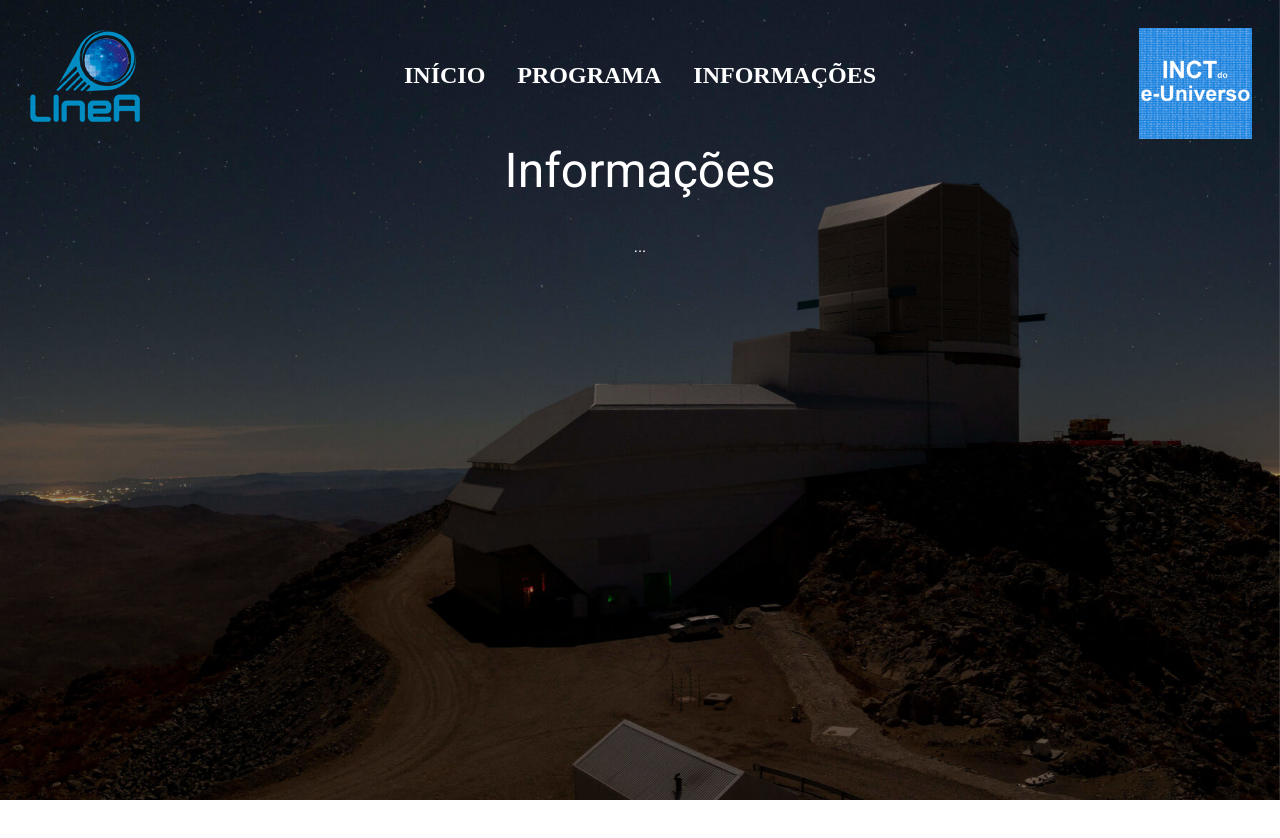
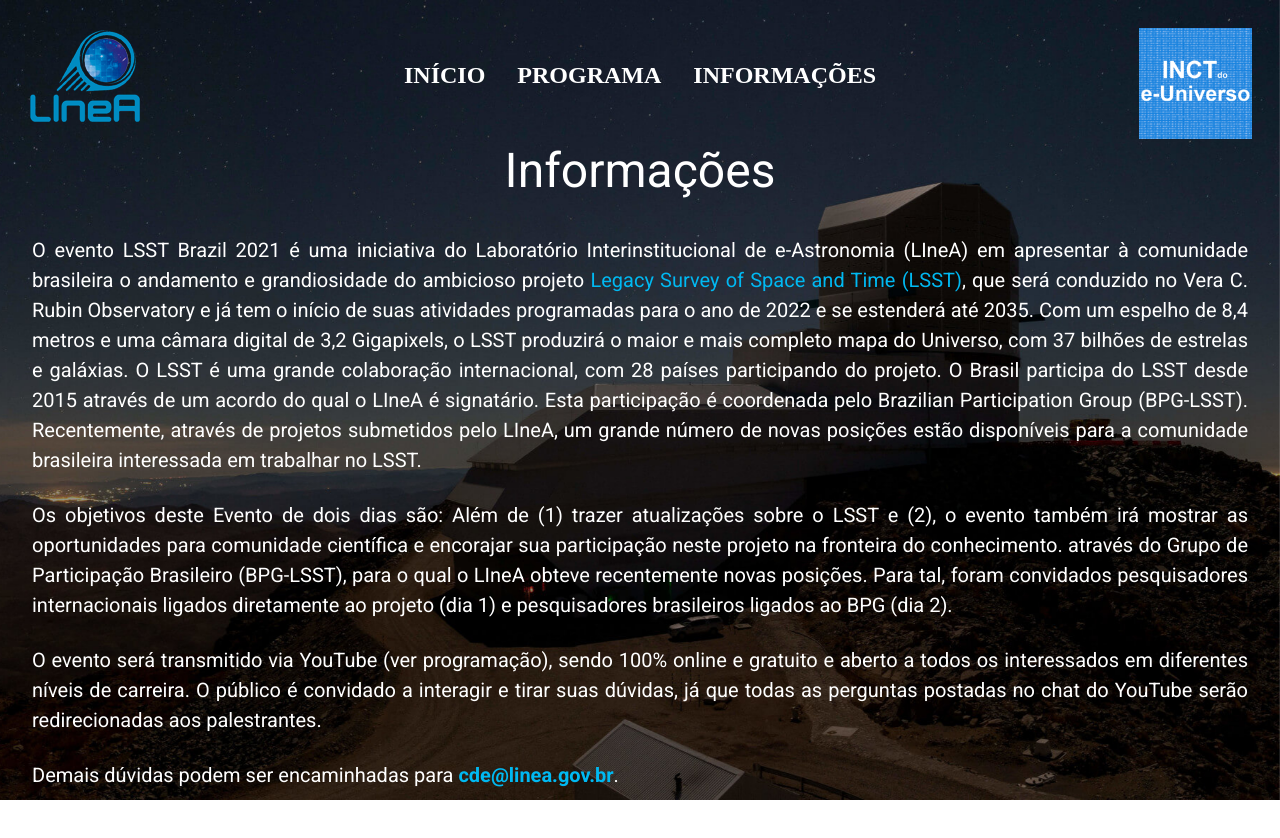
Before and after one commit to linea-it/tadpole, a React (Create React App) app: page /informacoes in a window 1280 px wide. Shown: the top 838 px of the page. Before the commit the page ends 800 px from the top, so only its background shows below. Built offline with nearby package versions, Linux system fonts and the light colour scheme; the HTML template or start-up script is replaced by a standard one.

Commit message:
Updating program's appearance and content

```diff
--- a/src/pages/Home/index.js
+++ b/src/pages/Home/index.js
@@ -16,7 +16,7 @@ function Home() {
             LSST Brazil 2021
           </Typography>
           <Typography variant="h2" className={classes.subtitle}>
-            Venha saber como participar!
+            Saiba como participar do projeto!
           </Typography>
           <Typography variant="h3" className={classes.dates}>
             07 - 08 de Dezembro
--- a/src/pages/Informacoes/index.js
+++ b/src/pages/Informacoes/index.js
@@ -1,5 +1,5 @@
 import React from 'react';
-import { Grid, Container, Typography } from '@material-ui/core';
+import { Grid, Container, Typography, Link } from '@material-ui/core';
 import useStyles from './styles';
 
 function Informacoes() {
@@ -17,8 +17,102 @@ function Informacoes() {
             </Typography>
             <br />
             <br />
-            <Typography>...</Typography>
+            <Typography
+              variant="body1"
+              className={classes.bodyTextBigger}
+              align="justify"
+              color="inherit"
+              gutterBottom
+            >
+              O evento LSST Brazil 2021 é uma iniciativa do Laboratório
+              Interinstitucional de e-Astronomia (LIneA) em apresentar à
+              comunidade brasileira o andamento e grandiosidade do ambicioso
+              projeto{' '}
+              <Link
+                href="https://www.lsst.org"
+                target="_blank"
+                className={classes.bodyLink}
+              >
+                Legacy Survey of Space and Time (LSST)
+              </Link>
+              , que será conduzido no Vera C. Rubin Observatory e já tem o
+              início de suas atividades programadas para o ano de 2022 e se
+              estenderá até 2035. Com um espelho de 8,4 metros e uma câmara
+              digital de 3,2 Gigapixels, o LSST produzirá o maior e mais
+              completo mapa do Universo, com 37 bilhões de estrelas e galáxias.
+              O LSST é uma grande colaboração internacional, com 28 países
+              participando do projeto. O Brasil participa do LSST desde 2015
+              através de um acordo do qual o LIneA é signatário. Esta
+              participação é coordenada pelo Brazilian Participation Group
+              (BPG-LSST). Recentemente, através de projetos submetidos pelo
+              LIneA, um grande número de novas posições estão disponíveis para a
+              comunidade brasileira interessada em trabalhar no LSST.{' '}
+            </Typography>
             <br />
+            <Typography
+              variant="body1"
+              className={classes.bodyTextBigger}
+              align="justify"
+              color="inherit"
+              gutterBottom
+            >
+              Os objetivos deste Evento de dois dias são: Além de (1) trazer
+              atualizações sobre o LSST e (2), o evento também irá mostrar as
+              oportunidades para comunidade científica e encorajar sua
+              participação neste projeto na fronteira do conhecimento. através
+              do Grupo de Participação Brasileiro (BPG-LSST), para o qual o
+              LIneA obteve recentemente novas posições. Para tal, foram
+              convidados pesquisadores internacionais ligados diretamente ao
+              projeto (dia 1) e pesquisadores brasileiros ligados ao BPG (dia
+              2).
+            </Typography>
+            <br />
+            <Typography
+              variant="body1"
+              className={classes.bodyTextBigger}
+              align="justify"
+              color="inherit"
+              gutterBottom
+            >
+              O evento será transmitido via YouTube (ver programação), sendo
+              100% online e gratuito e aberto a todos os interessados em
+              diferentes níveis de carreira. O público é convidado a interagir e
+              tirar suas dúvidas, já que todas as perguntas postadas no chat do
+              YouTube serão redirecionadas aos palestrantes.
+            </Typography>
+            <br />
+            <Typography
+              variant="body1"
+              className={classes.bodyTextBigger}
+              align="justify"
+              color="inherit"
+              gutterBottom
+            >
+              Demais dúvidas podem ser encaminhadas para{' '}
+              <strong>
+                <Link
+                  href="mailto:cde@linea.gov.br"
+                  color="primary"
+                  className={classes.bodyLink}
+                >
+                  cde@linea.gov.br
+                </Link>
+              </strong>
+              .
+            </Typography>
+            <br />
+            <Typography
+              variant="body1"
+              className={classes.bodyTextBigger}
+              align="center"
+              color="inherit"
+              gutterBottom
+            >
+              <strong>
+                Venha saber mais e participar de um dos maiores projetos da
+                astronomia!
+              </strong>
+            </Typography>
           </Grid>
         </Grid>
       </Container>
--- a/src/pages/Informacoes/styles.js
+++ b/src/pages/Informacoes/styles.js
@@ -1,6 +1,9 @@
 import { makeStyles } from '@material-ui/core/styles';
 
 const styles = makeStyles(() => ({
+  '& a': {
+    color: '#00b9f2',
+  },
   container: {
     display: 'flex',
     height: '100%',
@@ -13,6 +16,9 @@ const styles = makeStyles(() => ({
   bodyTextBigger: {
     fontSize: '1.25rem',
   },
+  bodyLink: {
+    color: '#00b9f2',
+  },
 }));
 
 export default styles;
--- a/src/pages/Programa/index.js
+++ b/src/pages/Programa/index.js
@@ -81,9 +81,7 @@ function TabPanel(props) {
               {scheduleSelected.date}
             </Typography>
             <Typography variant="h6" align="center" color="primary">
-              {scheduleSelected.chair.includes('Tassia')
-                ? `Moderadora: ${scheduleSelected.chair}`
-                : `Moderador: ${scheduleSelected.chair}`}
+              {`Moderadora: ${scheduleSelected.chair}`}
             </Typography>
             <Typography
               variant="h6"
--- a/src/pages/Programa/schedule.json
+++ b/src/pages/Programa/schedule.json
@@ -4,13 +4,13 @@
 			"id": 1,
 			"day": "01",
 			"date": "07-12-2021",
-      "chair": "Tassia Ferreira",
+      "chair": "Julia Gschwend",
       "youtube": "https://youtu.be/jveBuqa8qQU",
 			"rows": [{
 				"id": 1,
 				"time": "01:00 - 01:10",
 				"title": "Welcome",
-				"speaker": "Tassia Ferreira",
+				"speaker": "Julia Gschwend",
 				"affiliation": "LIneA/INCT do e-Universo",
         "slide": "",
         "youtube": ""
@@ -68,7 +68,7 @@
 				"id": 8,
 				"time": "03:30 - 04:00",
 				"title": "Introducing the Rubin Education and Public Outreach Program",
-				"speaker": "Lauren Collier",
+				"speaker": "Lauren Corlies",
 				"affiliation": "Rubin Observatory",
         "slide": "",
         "youtube": ""
@@ -78,7 +78,7 @@
 			"id": 2,
 			"day": "02",
 			"date": "08-12-2021",
-      "chair": "Adriano Pieres",
+      "chair": "Tassia Ferreira",
       "youtube": "https://youtu.be/GpbDKHAWrS8",
 			"rows": [{
 				"id": 1,
@@ -131,7 +131,7 @@
       }, {
 				"id": 7,
 				"time": "02:40 - 02:50",
-        "title": "",
+        "title": "Ocultações Estelares na era Gaia e LSST",
 				"speaker": "Julio Camargo",
 				"affiliation": "ON",
         "abstract": "",
```
